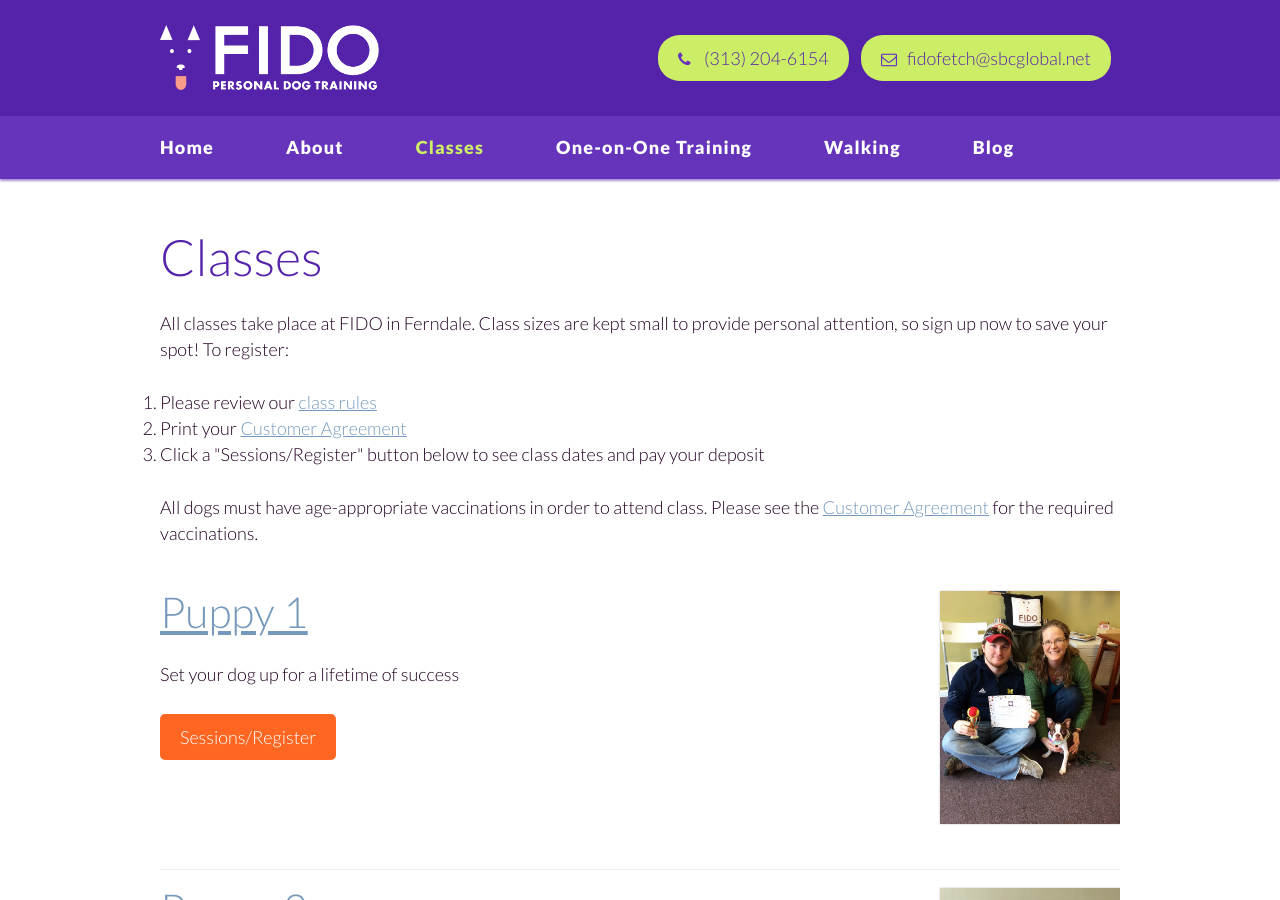
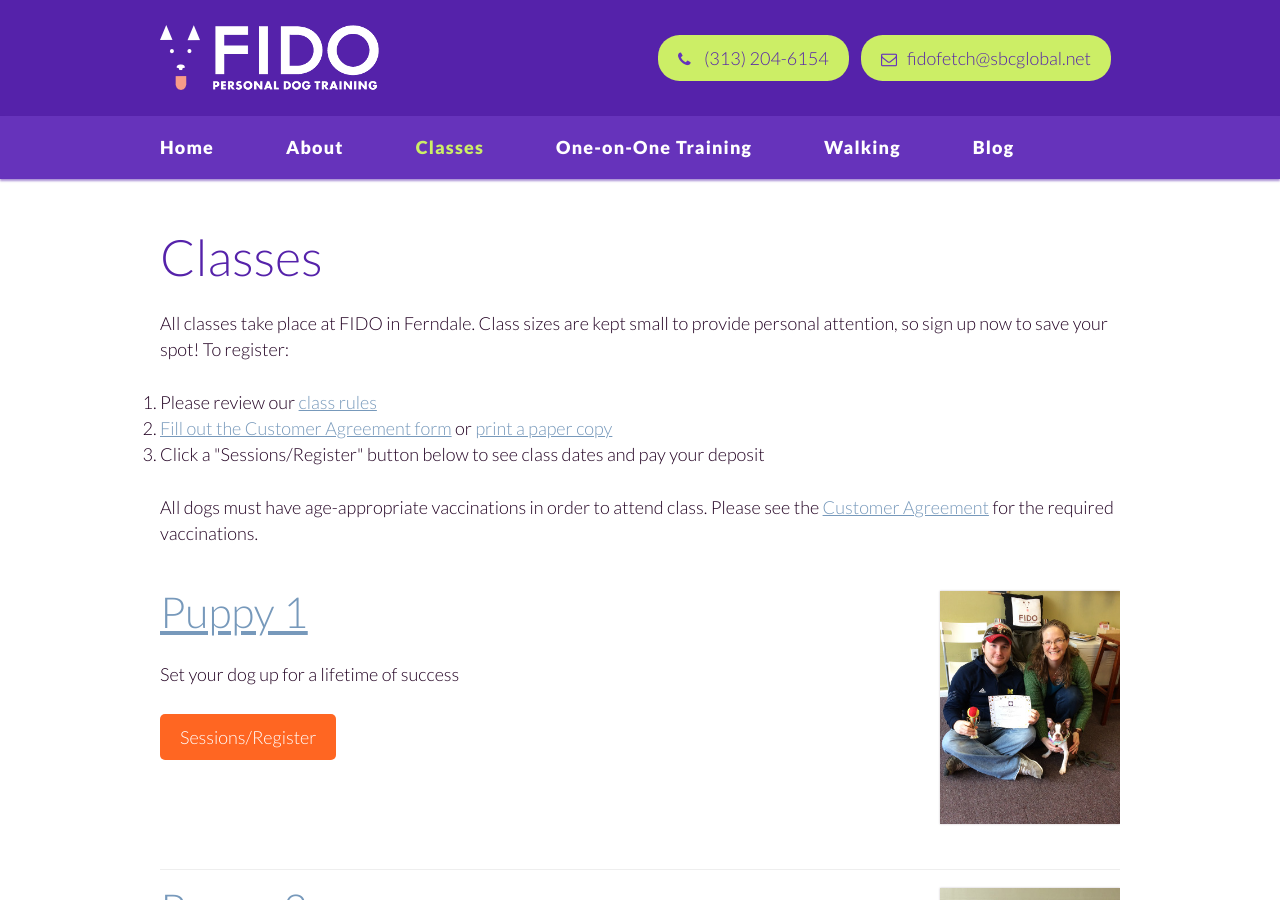
Before and after one commit to fidodogtraining/fidodogtraining.github.io, a Jekyll site: the page built from _autopages/classes.html, in a window 1280 px wide and 900 px high. Built offline with Jekyll 4.4.1, drawn with Linux system fonts in a browser that asks for light colours; Markdown is read by kramdown in place of the engine named in the settings.

Commit message:
Added a link to the awesome new form

```diff
--- a/_autopages/classes.html
+++ b/_autopages/classes.html
@@ -8,7 +8,8 @@ regions:
 so sign up now to save your spot! To register:</p>
 <ol>
   <li>Please review our <a href="/rules-for-class/">class rules</a></li>
-  <li>Print your <a href="/images/fido_agree_rules.pdf">Customer Agreement</a></li>
+  <li><a href="/forms/group-class-customer-agreement/">Fill out the Customer Agreement form</a> or
+  <a href="/images/fido_agree_rules.pdf">print a paper copy</a></li>
   <li>Click a "Sessions/Register" button below to see class dates and pay your deposit</li>
 </ol>
 
```
